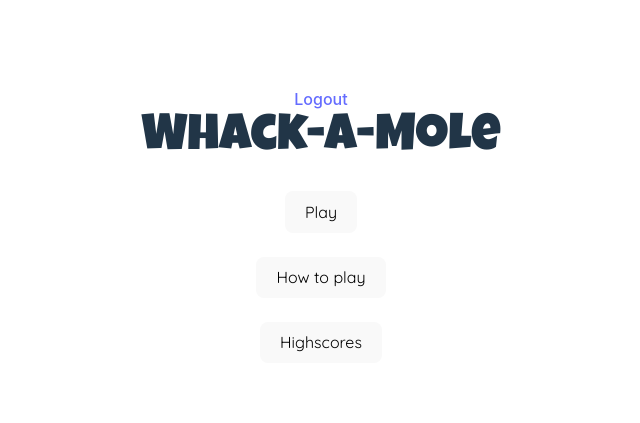
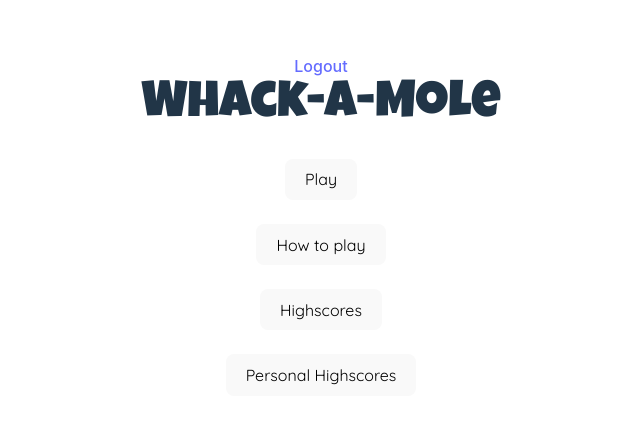
Before and after one commit to Darkmadhow/whack-a-mole-frontend, a React (Vite) app: page / in a window 1280 px wide. Shown: the part 175-598 px from the top of the page, without its empty margins (319-959 px from the left). Built offline with nearby package versions, Linux system fonts and the light colour scheme; no server answers; sample sign-in values are in the browser's storage.

Commit message:
added user Highscores

```diff
--- a/src/components/ScoreTable.jsx
+++ b/src/components/ScoreTable.jsx
@@ -5,13 +5,16 @@ import getHighscores from "../utils/scores";
 import SingleScore from "./SingleScore";
 import { Navigate } from "react-router-dom";
 
-export default function ScoreTable({ user, gamemode }) {
-  const { token, isAuthenticated } = useContext(UserContext);
+export default function ScoreTable({ personal, gamemode }) {
+  const { user, token, isAuthenticated } = useContext(UserContext);
   const [scores, setScores] = useState([]);
 
   useEffect(() => {
-    (async () => setScores(await getHighscores(token, user)))();
-  }, []);
+    (async () => {
+      if (!personal || (personal && user))
+        setScores(await getHighscores(token, personal ? user : null));
+    })();
+  }, [user]);
 
   if (!isAuthenticated) {
     alert("Please login to see Highscores");
--- a/src/pages/GlobalHighscore.jsx
+++ b/src/pages/GlobalHighscore.jsx
@@ -21,7 +21,7 @@ export default function GlobalHighscore() {
             <option value="time">Time Challenge</option>
             <option value="craze">60-Second-Craze</option>
           </select>
-          <ScoreTable user={null} gamemode={gamemode} />
+          <ScoreTable personal={false} gamemode={gamemode} />
         </div>
       </div>
     </>
--- a/src/pages/Index.jsx
+++ b/src/pages/Index.jsx
@@ -1,9 +1,11 @@
-import React from "react";
+import React, { useContext } from "react";
 import NavBar from "../components/NavBar";
 import { Link } from "react-router-dom";
 import "../styles/index.css";
+import { UserContext } from "../userContext";
 
 export default function Index() {
+  const { isAuthenticated } = useContext(UserContext);
   return (
     <div className="homepage">
       <NavBar />
@@ -18,6 +20,11 @@ export default function Index() {
         <Link to="/globalhighscore">
           <button>Highscores</button>
         </Link>
+        {isAuthenticated && (
+          <Link to="/userhighscore">
+            <button>Personal Highscores</button>
+          </Link>
+        )}
       </div>
     </div>
   );
--- a/src/pages/UserHighscore.jsx
+++ b/src/pages/UserHighscore.jsx
@@ -3,7 +3,7 @@ import NavBar from "../components/NavBar";
 import ScoreTable from "../components/ScoreTable";
 import { UserContext } from "../userContext";
 
-export default function GlobalHighscore() {
+export default function UserHighscore() {
   const { user } = useContext(UserContext);
   const [gamemode, setGamemode] = useState("standard");
 
@@ -23,7 +23,7 @@ export default function GlobalHighscore() {
             <option value="time">Time Challenge</option>
             <option value="craze">60-Second-Craze</option>
           </select>
-          <ScoreTable user={user} gamemode={gamemode} />
+          <ScoreTable personal={true} gamemode={gamemode} />
         </div>
       </div>
     </>
```
